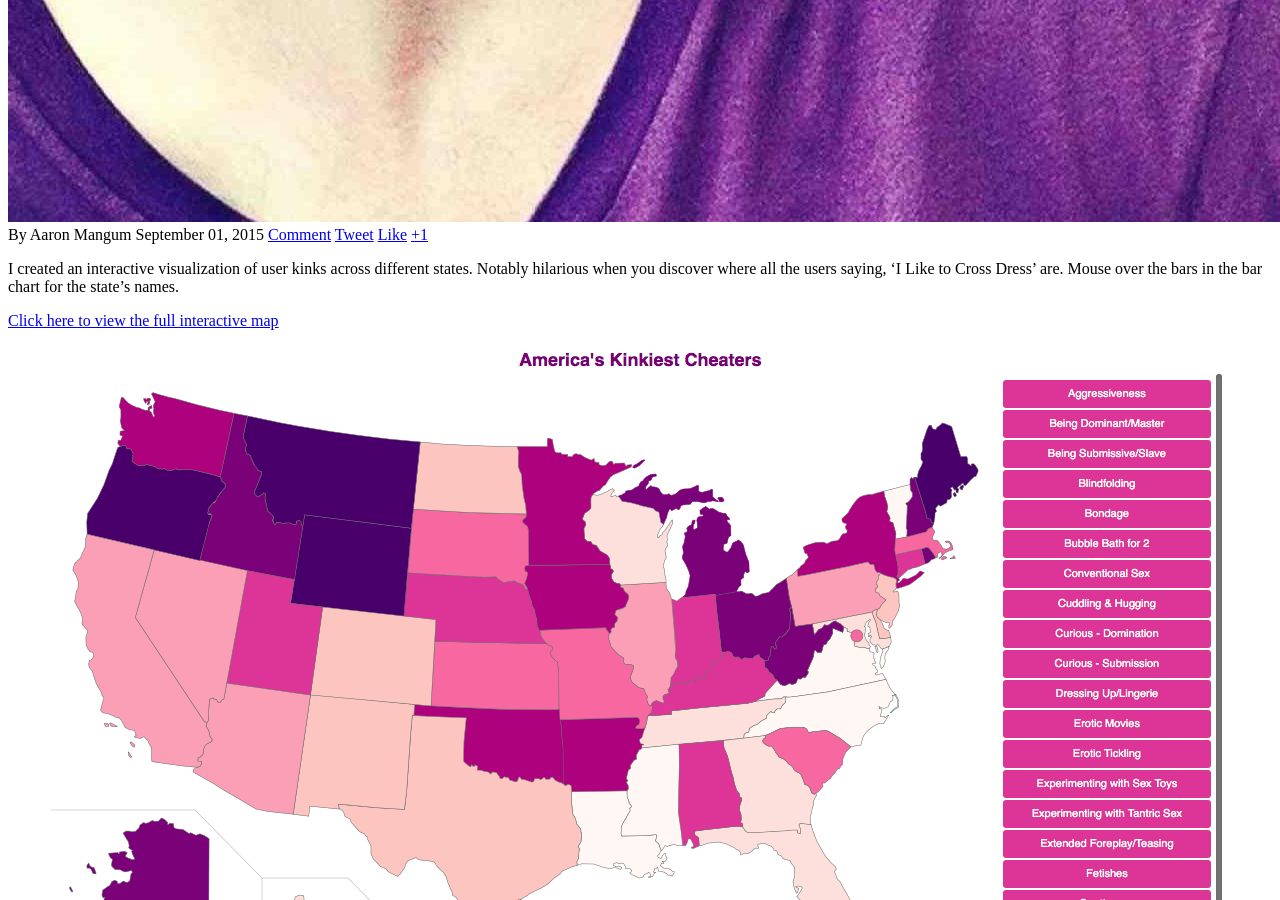
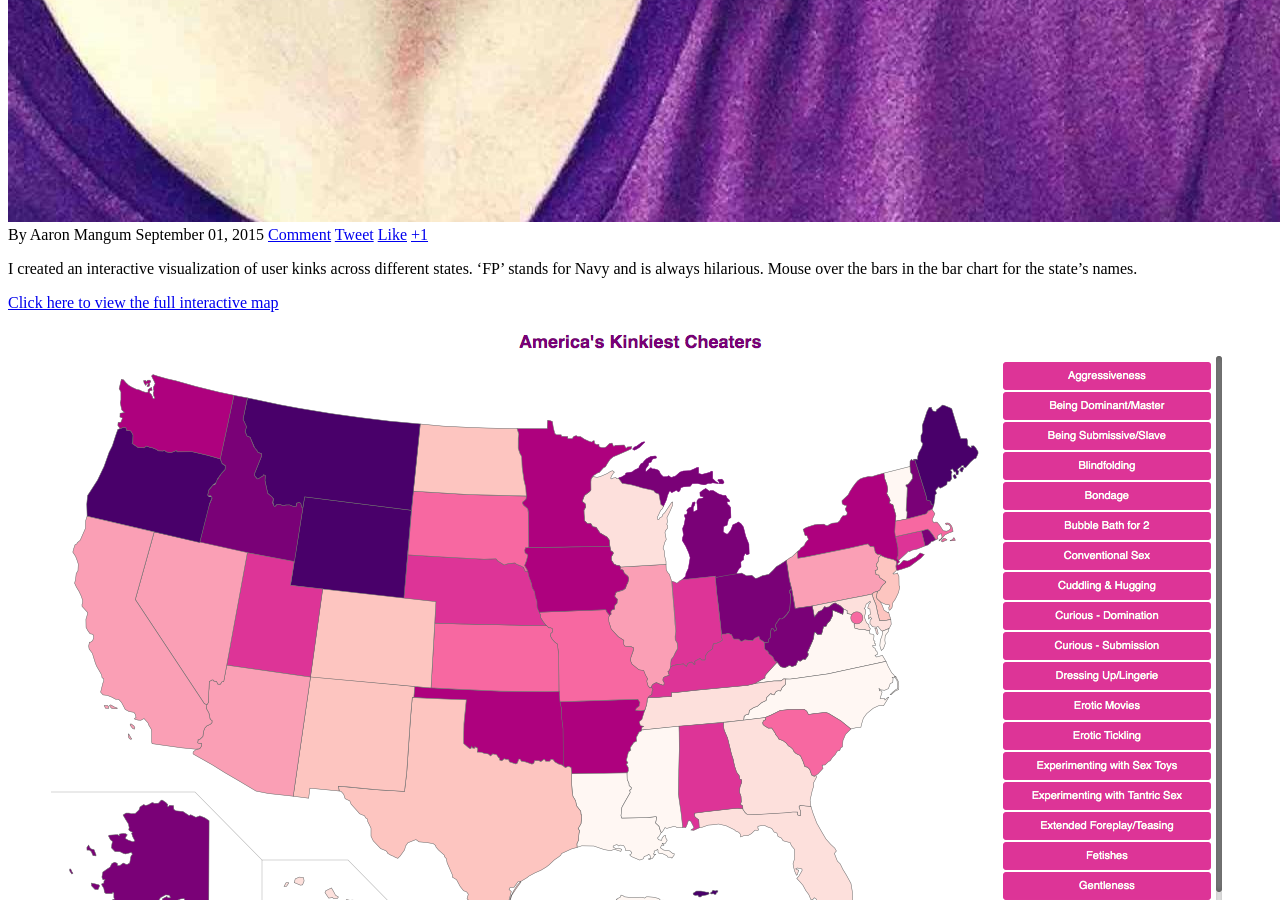
Before and after one commit to potatochip/potatochip.github.io, a Jekyll site: the page built from _posts/blog/2015-9-1-Ashley-Madison-Kinks.md, in a window 1280 px wide and 900 px high, scrolled down 2013 px. Built offline with Jekyll 4.4.1, drawn with Linux system fonts in a browser that asks for light colours; nearby versions of some CDN libraries; comment, search, counter and statistics services are not loaded.

Commit message:
title edit

```diff
--- a/_posts/blog/2015-9-1-Ashley-Madison-Kinks.md
+++ b/_posts/blog/2015-9-1-Ashley-Madison-Kinks.md
@@ -8,7 +8,7 @@ share: true
 comments: true
 ---
 
-I created an interactive visualization of user kinks across different states. Notably hilarious when you discover where all the users saying, 'I Like to Cross Dress' are. Mouse over the bars in the bar chart for the state's names.
+I created an interactive visualization of user kinks across different states. 'FP' stands for Navy and is always hilarious. Mouse over the bars in the bar chart for the state's names.
 
 [Click here to view the full interactive map](http://bl.ocks.org/potatochip/raw/756ef5fcc9febfb4fd66/)
 
```
